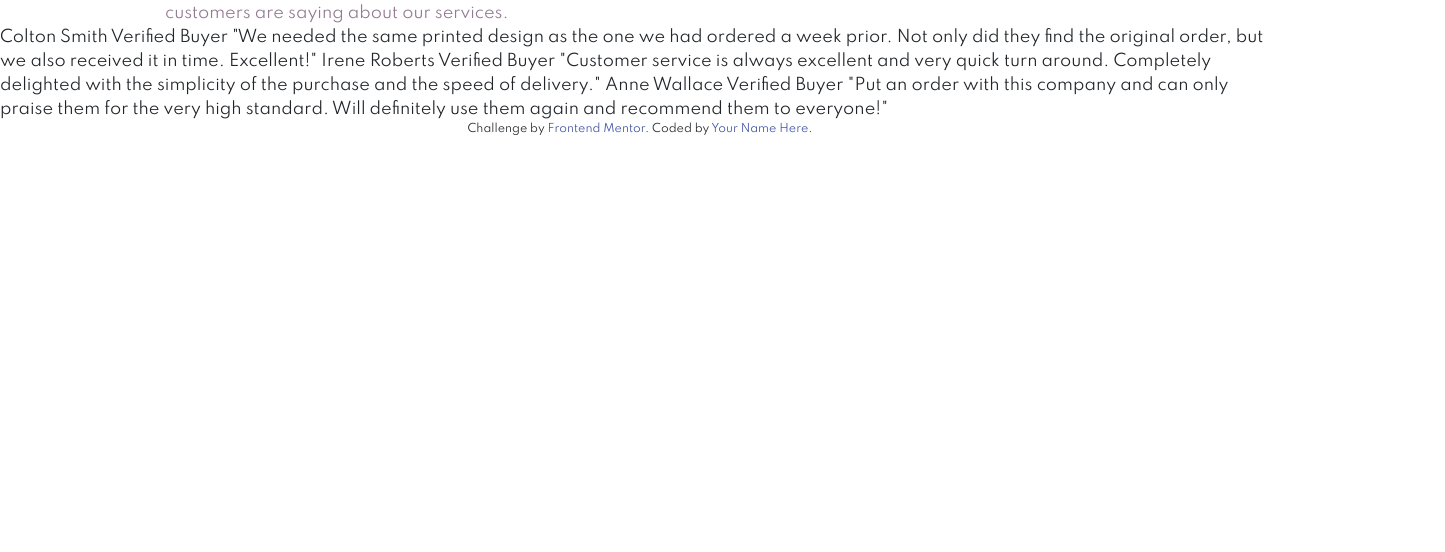
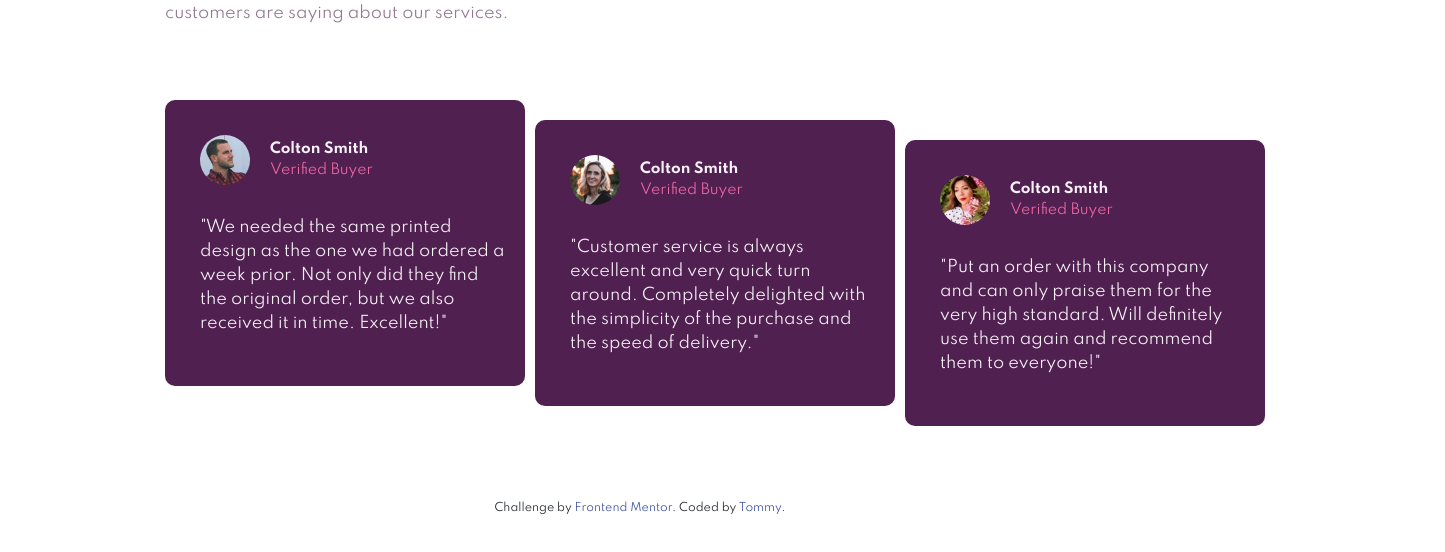
Before and after one commit to TommysLiveFrontEnd/SocialProofSection, a website: page index.html in a window 1280 px wide. Shown: the part 352-904 px from the top of the page, 1445 px wide, since content can reach past the window. Drawn offline with nearby package versions, Linux system fonts and the light colour scheme; files that its build step writes are made by us from their sources.

Commit message:
Desktop Design Completed.
Layout for desktop 1440px

```diff
--- a/app/scss/components/component1.scss
+++ b/app/scss/components/component1.scss
@@ -1,11 +1,12 @@
 @use '../util' as *;
 
-
-
-.topcontent {
+.container {
     margin-top: rem(125); //temp
     margin-left: rem(165); //temp
     margin-right: rem(165); //temp
+}
+
+.topcontent {
     display: grid;
     grid-template-columns: 1fr 2fr;
     grid-template-rows: 1fr;
@@ -96,31 +97,120 @@
 }
 
 .cards {
+    margin-top: rem(75);
+    display: grid;
+    grid-template-columns: 1fr 1fr 1fr;
+    width: rem(1110);
+    height: 50vh;
+    row-gap: rem(25);
+    align-items: start;
+
+
     .c1 {
+        height: auto;
+        width: rem(360);
+        padding: rem(35);
+        background-color: var(--verydarkmagenta);
+        color: var(--lightgrayishmagenta);
+        border-radius: rem(10);
         &__profile {
+            display: inline-flex;
+            align-items: center;
+            margin-bottom: rem(30);
+
+            &__icon {
+                border-radius: rem(50);
+                height: rem(50);
+            }
+
+            &__name {
+                margin-left: rem(20);
+                font-weight: bold;
+                font-size: rem(14);
+            }
+
+            .span {
+                color: var(--softpink);
+                font-weight: normal;
+            }
 
         }
 
         &__about {
-
+            width: rem(305);
+            height: auto;
         }
     }
     .c2 {
+        height: auto;
+        width: rem(360);
+        padding: rem(35);
+        background-color: var(--verydarkmagenta);
+        color: var(--lightgrayishmagenta);
+        border-radius: rem(10);
+        transform: translateY(rem(20));
         &__profile {
+            display: inline-flex;
+            align-items: center;
+            margin-bottom: rem(30);
+
+            &__icon {
+                border-radius: rem(50);
+                height: rem(50);
+            }
+
+            &__name {
+                margin-left: rem(20);
+                font-weight: bold;
+                font-size: rem(14);
+            }
+
+            .span {
+                color: var(--softpink);
+                font-weight: normal;
+            }
 
         }
 
         &__about {
-
+            width: rem(305);
+            height: auto;
         }
     }
     .c3 {
+        height: auto;
+        width: rem(360);
+        padding: rem(35);
+        background-color: var(--verydarkmagenta);
+        color: var(--lightgrayishmagenta);
+        border-radius: rem(10);
+        transform: translateY(rem(40));
         &__profile {
+            display: inline-flex;
+            align-items: center;
+            margin-bottom: rem(30);
+
+            &__icon {
+                border-radius: rem(50);
+                height: rem(50);
+            }
+
+            &__name {
+                margin-left: rem(20);
+                font-weight: bold;
+                font-size: rem(14);
+            }
+
+            .span {
+                color: var(--softpink);
+                font-weight: normal;
+            }
 
         }
 
         &__about {
-
+            width: rem(305);
+            height: auto;
         }
     }
 }
--- a/app/scss/globals/boilerplate.scss
+++ b/app/scss/globals/boilerplate.scss
@@ -19,6 +19,8 @@ body {
 	height: 100vh;
 	background: url(../images/bg-pattern-bottom-desktop.svg) no-repeat;
 	background-position: center bottom;
+	background-position-x: 100%;
+
 
 	@include breakpoint-down(small) {
 		background: url(../images/bg-pattern-top-mobile.svg) no-repeat;
--- a/index.html
+++ b/index.html
@@ -145,41 +145,81 @@
           </div>
         </section>
         <section class="cards">
-
-
-        </section>
-      </section>
-
-    </main>
-
-
-
-
-
-
-
-
+          <div class="c1">
+            <div class="c1__profile">
+              <img
+              class="c1__profile__icon"
+              src="images/image-colton.jpg"
+              alt="profile-pic"
+              />
+              <div class="c1__profile__name">
                 Colton Smith
+                <br>
+                <span class="span">
                   Verified Buyer
+                </span>
+              </div>
+            </div>
+            <div class="c1__about">
+              <p>
                 "We needed the same printed design as the one we had ordered a week prior.
                  Not only did they find the original order, but we also received it in time.
                 Excellent!"
-
-    Irene Roberts
+              </p>
+            </div>
+          </div>
+          <div class="c2">
+            <div class="c2__profile">
+              <img
+              class="c2__profile__icon"
+              src="images/image-irene.jpg"
+              alt="profile-pic"
+              />
+              <div class="c2__profile__name">
+                Colton Smith
+                <br>
+                <span class="span">
                   Verified Buyer
+                </span>
+              </div>
+            </div>
+            <div class="c2__about">
+              <p>
                 "Customer service is always excellent and very quick turn around. Completely
                  delighted with the simplicity of the purchase and the speed of delivery."
-
-    Anne Wallace
+              </p>
+            </div>
+          </div>
+          <div class="c3">
+            <div class="c3__profile">
+              <img
+              class="c3__profile__icon"
+              src="images/image-anne.jpg"
+              alt="profile-pic"
+              />
+              <div class="c3__profile__name">
+                Colton Smith
+                <br>
+                <span class="span">
                   Verified Buyer
+                </span>
+              </div>
+            </div>
+            <div class="c3__about">
+              <p>
                 "Put an order with this company and can only praise them for the very high
                 standard. Will definitely use them again and recommend them to everyone!"
-
+              </p>
+            </div>
+          </div>
+        </section>
+      </section>
+    </main>
     <div class="attribution">
       Challenge by
       <a href="https://www.frontendmentor.io?ref=challenge" target="_blank"
         >Frontend Mentor</a
-      >. Coded by <a href="#">Your Name Here</a>.
+      >. Coded by <a href="#">Tommy</a>.
     </div>
     <script src="https://code.jquery.com/jquery-3.5.1.slim.min.js" integrity="sha384-DfXdz2htPH0lsSSs5nCTpuj/zy4C+OGpamoFVy38MVBnE+IbbVYUew+OrCXaRkfj" crossorigin="anonymous"></script>
     <script src="https://cdn.jsdelivr.net/npm/bootstrap@4.5.3/dist/js/bootstrap.bundle.min.js" integrity="sha384-ho+j7jyWK8fNQe+A12Hb8AhRq26LrZ/JpcUGGOn+Y7RsweNrtN/tE3MoK7ZeZDyx" crossorigin="anonymous"></script>
```
Lines whose indentation alone changed are shown as unchanged.
